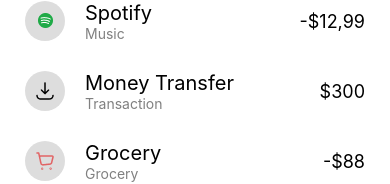
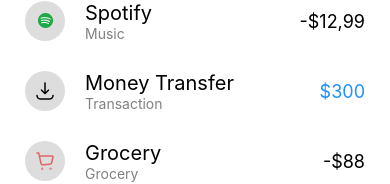
Before and after one commit to PROFF-1/rn-assignment5-22173542, a React Native app in the folder ExpensesApp/: screen /Home in a window 390 px wide. Shown: the part 610-794 px from the top of the page. Built offline with nearby package versions, Linux system fonts and the light colour scheme.

Commit message:
Mobile Transfer amount color error fixed

```diff
--- a/ExpensesApp/Screens/Home.js
+++ b/ExpensesApp/Screens/Home.js
@@ -88,7 +88,7 @@
                   <Text style={styles.transactionType}>{item.type}</Text>
                 </View>
               </View>
-              <Text style={[styles.amount,{color:isDarkMode && item.id===3? item.color:theme.colors.text}]}>
+              <Text style={[styles.amount,{color:isDarkMode? (item.id===3? item.color :'white'):(item.id===3? item.color : 'black')}]}>
                 {item.amount}
               </Text>
             </View>
```
